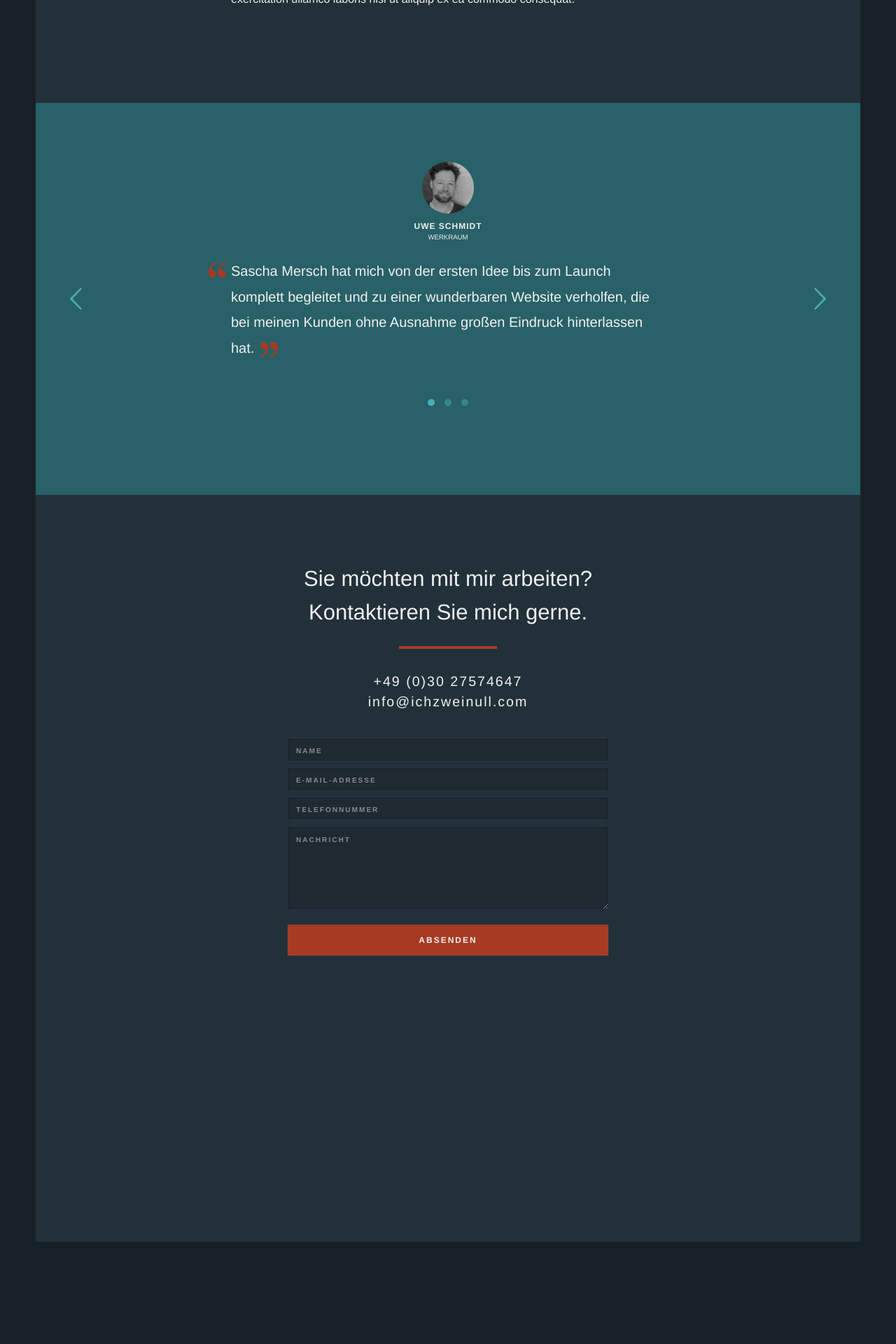
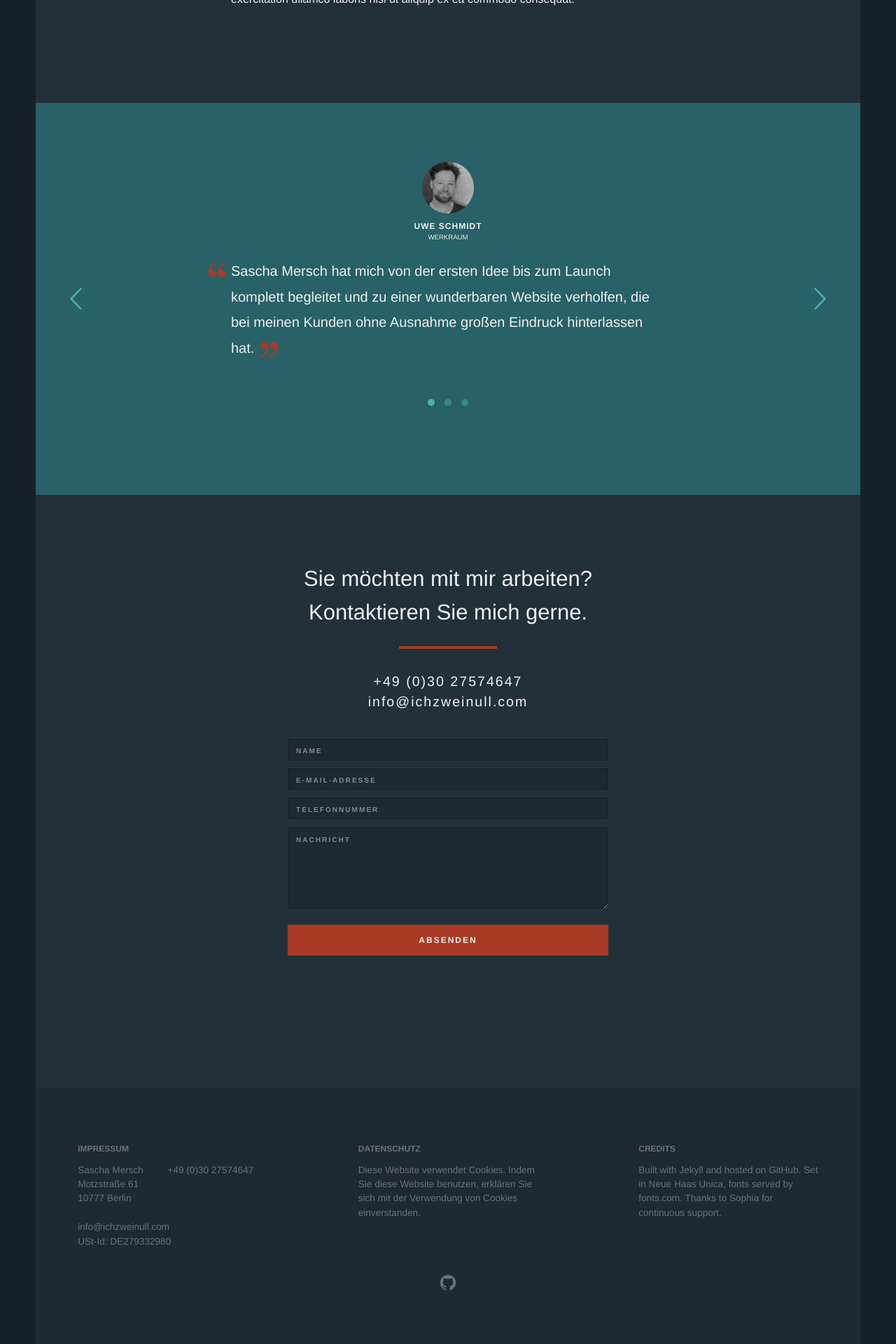
Before and after one commit to rschach/ichzweinull, a Jekyll site: the page built from index.html, in a window 1280 px wide. Shown: the part 2704-4624 px from the top of the page at 70% size. Built offline with Jekyll 4.4.1, drawn with Linux system fonts in a browser that asks for light colours; nearby versions of some CDN libraries; some web fonts are replaced; before the commit the page ends 4478 px from its top, so only the background shows below that.

Commit message:
Footer layout

```diff
--- a/_includes/footer.html
+++ b/_includes/footer.html
@@ -1,2 +1,24 @@
 <footer>
+    <div>
+      <h4>Impressum</h4>
+      <p class="address">
+        {{ site.data.settings.name}}<br />
+        {{ site.data.settings.street}}<br />
+        {{ site.data.settings.city}}
+      </p>
+      <p>
+      {{ site.data.settings.phone }}<br />
+      {{ site.data.settings.email }}<br />
+      USt-Id: {{ site.data.settings.taxid }}
+      </p>
+    </div>
+    <div>
+      <h4>Datenschutz</h4>
+      <p>Diese Website verwendet Cookies. Indem Sie diese Website benutzen, erklären Sie sich mit der Verwendung von Cookies einverstanden.</p>
+    </div>
+    <div>
+      <h4>Credits</h4>
+      <p>Built with Jekyll and hosted on GitHub. Set in Neue Haas Unica, fonts served by fonts.com. Thanks to Sophia for continuous support.</p>
+    </div>
+    <a class="icon-github_badge" href="#"></span></a>
 </footer>
--- a/_includes/icons.html
+++ b/_includes/icons.html
@@ -1,10 +1,9 @@
 <div class="icons">
   <div class="icons-container">
     <span class="icon-html5"></span>
-    <span class="icon-joomla"></span>
+    <span class="icon-code"></span>
+    <span class="icon-sass"></span>
     <span class="icon-gulp"></span>
-    <span class="icon-sass"></span>
-    <span class="icon-code"></span>
     <span class="icon-jquery"></span>
     <span class="icon-github_badge"></span>
   </div>
--- a/_sass/2-modules/_icons.sass
+++ b/_sass/2-modules/_icons.sass
@@ -1,12 +1,11 @@
 .icons
-  background: $bg-lighter
   &-container
     margin: 0 auto
     max-width: 72.5%
-    padding: 84px 0 24px
+    padding: 0
     display: flex
     justify-content: space-between
 
   span
-    color: lighten($bg-lighter, 15%)
+    color: darken($neutral, 50%)
     font-size: 2em
--- a/_sass/3-layout/_contact.sass
+++ b/_sass/3-layout/_contact.sass
@@ -1,8 +1,8 @@
 .contact
   background: $bg-lighter
+  padding: 48px 0 180px
 
   header
-    padding: 48px 0 0
 
     h1
       margin-bottom: 1.025em
--- a/css/main.css
+++ b/css/main.css
@@ -858,12 +858,10 @@
     box-shadow: 0 1px 4px rgba(0, 0, 0, 0.4);
     top: -1px; }
 
-.icons {
-  background: #22303a; }
 .icons-container {
   margin: 0 auto;
   max-width: 72.5%;
-    padding: 84px 0 24px;
+  padding: 0;
   display: -webkit-flex;
   display: -ms-flexbox;
   display: flex;
@@ -871,7 +869,7 @@
       -ms-flex-pack: justify;
           justify-content: space-between; }
 .icons span {
-    color: #3f576a;
+  color: #707070;
   font-size: 2em; }
 
 .clients-wrap {
@@ -1152,9 +1150,8 @@
     padding-top: 12px; }
 
 .contact {
-  background: #22303a; }
-  .contact header {
-    padding: 48px 0 0; }
+  background: #22303a;
+  padding: 48px 0 180px; }
   .contact header h1 {
     margin-bottom: 1.025em; }
   .contact header p {
@@ -1235,5 +1232,41 @@
     opacity: 1; }
 
 footer {
-  background: #22303a;
-  min-height: 400px; }
+  background: #1e2932;
+  min-height: 240px;
+  padding: 60px;
+  display: -webkit-flex;
+  display: -ms-flexbox;
+  display: flex;
+  -webkit-justify-content: space-between;
+      -ms-flex-pack: justify;
+          justify-content: space-between;
+  -webkit-flex-wrap: wrap;
+      -ms-flex-wrap: wrap;
+          flex-wrap: wrap; }
+  footer > div {
+    -webkit-flex-basis: calc(100% / 3 - 96px);
+        -ms-flex-preferred-size: calc(100% / 3 - 96px);
+            flex-basis: calc(100% / 3 - 96px); }
+    footer > div p.address {
+      width: 50%;
+      float: left; }
+  footer .icon-github_badge {
+    -webkit-flex-basis: 100%;
+        -ms-flex-preferred-size: 100%;
+            flex-basis: 100%;
+    text-align: center;
+    margin: 12px 0;
+    font-size: 2em;
+    color: #707070;
+    transition: all 0.3s ease-in-out; }
+    footer .icon-github_badge:hover {
+      color: #286167; }
+  footer h4 {
+    color: #707070;
+    margin-bottom: 1em;
+    text-align: left; }
+  footer p {
+    color: #707070;
+    margin-top: 0;
+    font-size: 85%; }
```
Also changed, not shown: _sass/3-layout/_footer.sass (+34 -2 lines). Lines whose indentation alone changed are shown as unchanged.
